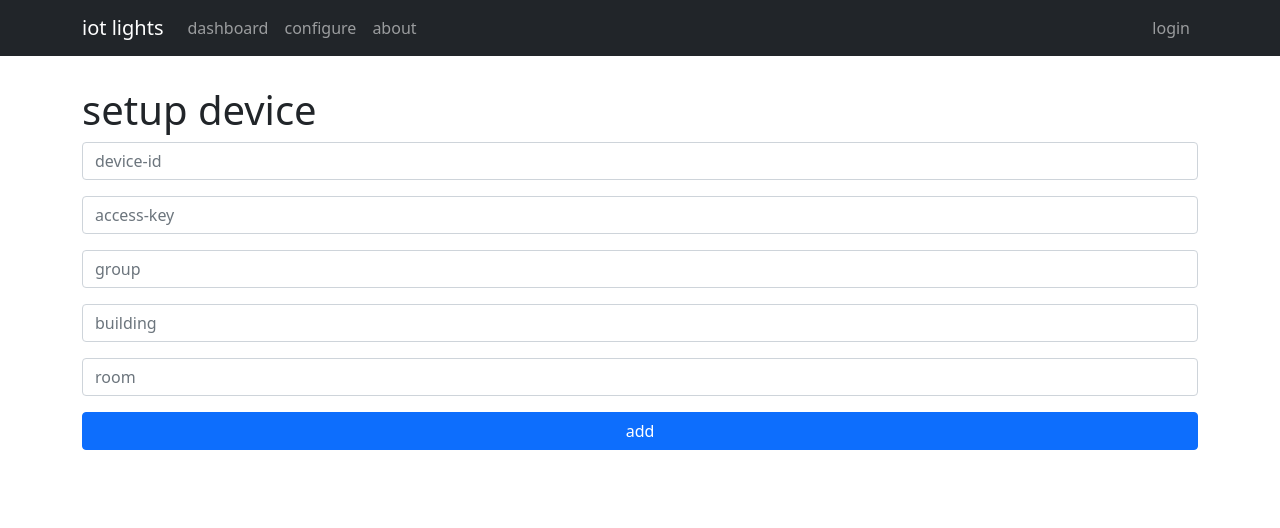
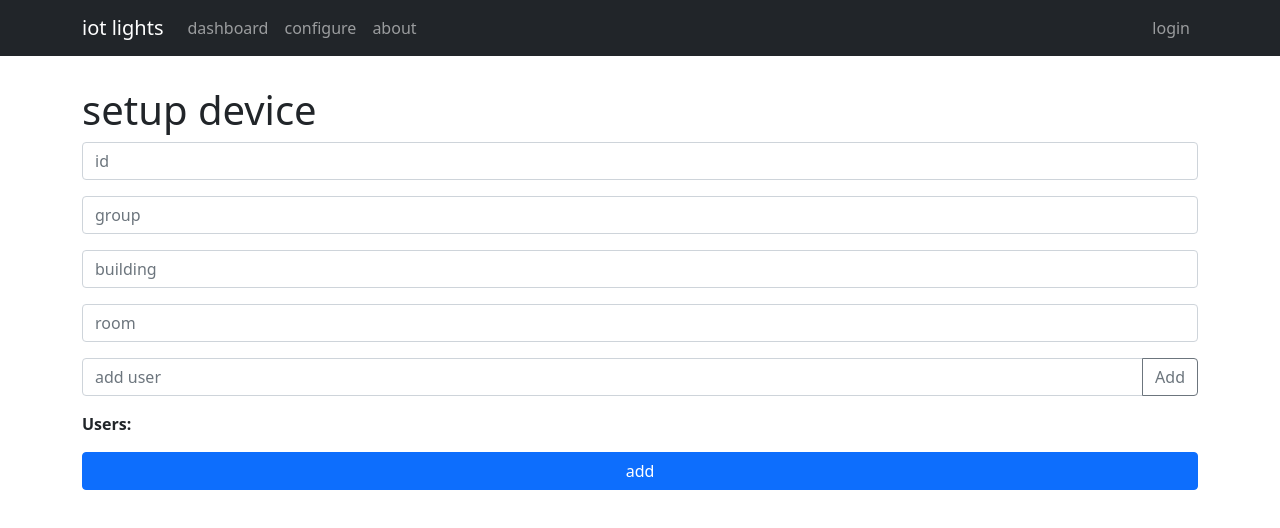
Before and after one commit to Delcari/SIT314-Project, a React (Vite) app in the folder web/: page /configure in a window 1280 px wide. Shown: the top 528 px of the page. Built offline with nearby package versions, Linux system fonts and the light colour scheme.

Commit message:
NEW: add device handler

```diff
--- a/web/src/pages/Configure.tsx
+++ b/web/src/pages/Configure.tsx
@@ -1,4 +1,4 @@
-import React, { useState } from "react";
+import React, { useState, FormEvent, ChangeEvent } from "react";
 import {
   Button,
   ButtonGroup,
@@ -7,48 +7,148 @@ import {
   InputGroup,
   FormControl,
 } from "react-bootstrap";
+import axios from "axios";
 
-function Configure() {
+type cProps = {};
+
+type cState = {
+  id: string;
+  group: string;
+  building: string;
+  room: string;
+  users: string[];
+  user: string;
+};
+
+class Configure extends React.Component<cProps, cState> {
+  constructor(props: cProps) {
+    super(props);
+
+    this.handleSubmit = this.handleSubmit.bind(this);
+    this.handleInputChange = this.handleInputChange.bind(this);
+    this.addUser = this.addUser.bind(this);
+  }
+
+  state: cState = {
+    id: "",
+    group: "",
+    building: "",
+    room: "",
+    users: [],
+    user: ""
+  };
+
+  handleInputChange(event: ChangeEvent<HTMLInputElement>) {
+    const { name, value } = event.target;
+    this.setState({ [name]: value } as unknown as cState);
+  }
+
+  addUser() {
+    this.setState((prevState) => ({ users: [...prevState.users, this.state.user]}));
+  }
+
+  handleSubmit(event: FormEvent<HTMLFormElement>) {
+    event.preventDefault();
+    axios
+      .post("http://localhost:5000/light/add", {
+        id: this.state.id,
+        group: this.state.group,
+        building: this.state.building,
+        room: this.state.room,
+        status: "on",
+        users: this.state.users,
+        dateAdded: Date.now(),
+      })
+      .then((response) => {
+        console.log(response.data);
+      });
+  }
+
+  render(): JSX.Element {
     return (
       <div>
         <Container fluid="sm">
           <h1>setup device</h1>
+          <form onSubmit={this.handleSubmit}>
             <Row>
               <InputGroup className="mb-3">
                 <FormControl
-              placeholder="device-id"
-              aria-label="device-id"
+                  placeholder="id"
+                  aria-label="id"
+                  name="id"
+                  value={this.state.id}
+                  onChange={this.handleInputChange}
                 />
               </InputGroup>
             </Row>
             <Row>
               <InputGroup className="mb-3">
-            <FormControl placeholder="access-key" aria-label="access-key" />
+                <FormControl
+                  placeholder="group"
+                  aria-label="group"
+                  name="group"
+                  value={this.state.group}
+                  onChange={this.handleInputChange}
+                />
               </InputGroup>
             </Row>
             <Row>
               <InputGroup className="mb-3">
-            <FormControl placeholder="group" aria-label="group" />
+                <FormControl
+                  placeholder="building"
+                  aria-label="building"
+                  name="building"
+                  value={this.state.building}
+                  onChange={this.handleInputChange}
+                />
               </InputGroup>
             </Row>
             <Row>
               <InputGroup className="mb-3">
-            <FormControl placeholder="building" aria-label="building" />
+                <FormControl
+                  placeholder="room"
+                  aria-label="room"
+                  name="room"
+                  value={this.state.room}
+                  onChange={this.handleInputChange}
+                />
               </InputGroup>
             </Row>
             <Row>
               <InputGroup className="mb-3">
-            <FormControl placeholder="room" aria-label="room" />
+                <FormControl
+                  placeholder="add user"
+                  aria-label="user"
+                  name="user"
+                  aria-describedby="basic-addon2"
+                  value={this.state.user}
+                  onChange={this.handleInputChange}
+                />
+                <Button variant="outline-secondary" id="button-addon2" onClick={this.addUser}>
+                  Add
+                </Button>
               </InputGroup>
             </Row>
             <Row>
+              <b>Users:</b>
+              <ul>
+                {this.state.users.map((user, index) => (
+                  <li>{`${user}`}</li>
+                ))}
+              </ul>
+            </Row>
+            <Row>
               <ButtonGroup aria-label="Basic example">
-            <Button variant="primary">add</Button>
+                <Button variant="primary" type="submit" value="Submit">
+                  add
+                </Button>
               </ButtonGroup>
             </Row>
+          </form>
         </Container>
       </div>
     );
   }
+}
 
 export default Configure;
```
Lines whose indentation alone changed are shown as unchanged.
